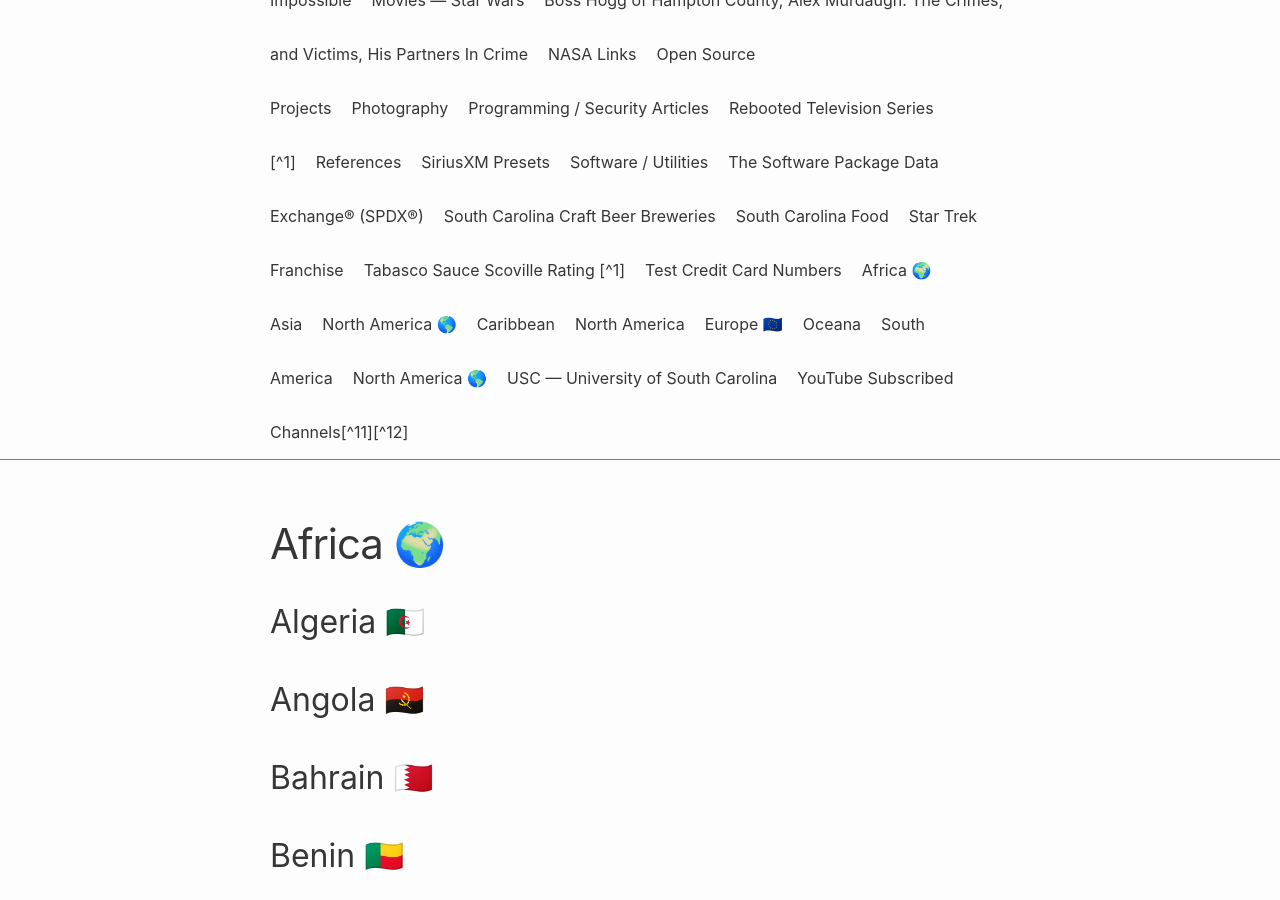
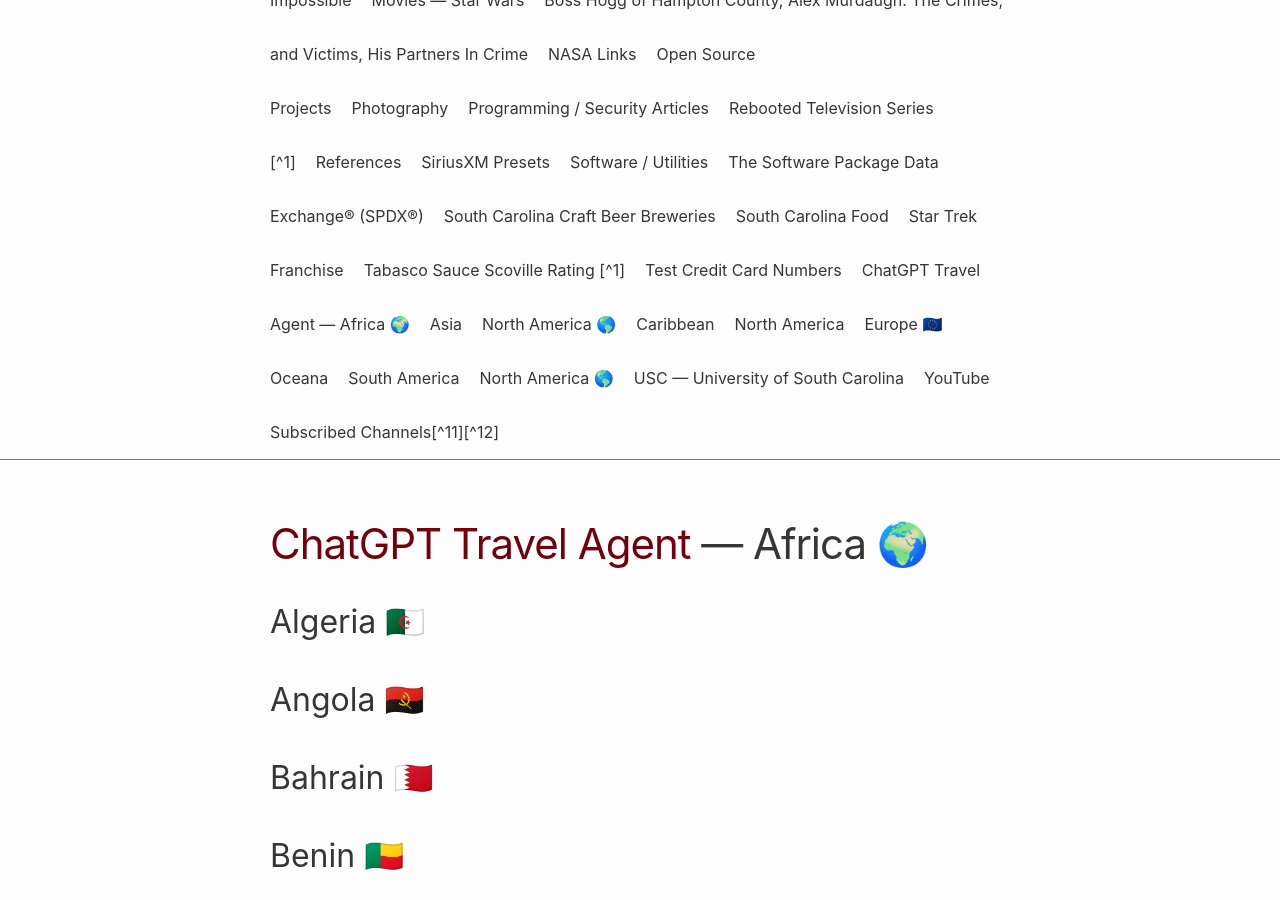
Before and after one commit to RalphHightower/RalphHightower, a Jekyll site: the page built from TravelAgentChatGPT/TravelAgentAfricaChatGPT.md, in a window 1280 px wide and 900 px high, scrolled down 572 px. Built offline with Jekyll 4.4.1, drawn with Linux system fonts in a browser that asks for light colours; our own code applies the rules of GitHub Pages for plain Markdown files.

Commit message:
[docs](doc): update H1

```diff
--- a/TravelAgentChatGPT/TravelAgentAfricaChatGPT.md
+++ b/TravelAgentChatGPT/TravelAgentAfricaChatGPT.md
@@ -1,4 +1,4 @@
-# Africa 🌍
+# [ChatGPT Travel Agent](https://chat.openai.com/) — Africa 🌍
 ## Algeria 🇩🇿
 ## Angola 🇦🇴
 ## Bahrain 🇧🇭
```
